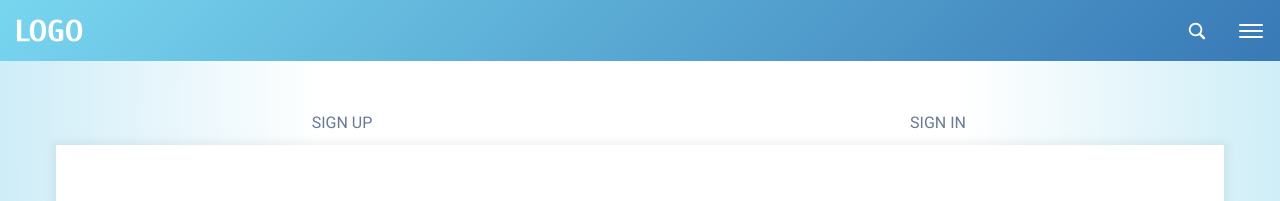
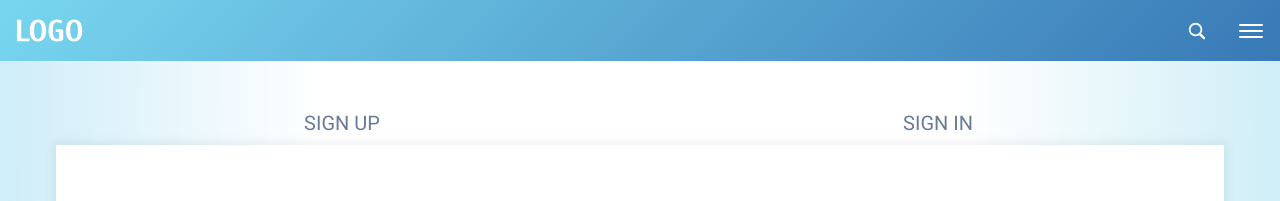
Before and after one commit to it-volunteers-ukraine/ChariERP, a Next.js app in the folder client/: page /en/sign-in in a window 1280 px wide. Shown: the top 201 px of the page. Built offline with nearby package versions, Linux system fonts and the light colour scheme.

Commit message:
fix font size and border radius

```diff
--- a/client/src/components/auth-links/links/index.tsx
+++ b/client/src/components/auth-links/links/index.tsx
@@ -20,7 +20,7 @@ export const Links = ({ text, href }: ILinks) => {
 
   return (
     <Link href={href} className={`${styles.link}`}>
-      <span className="z-20 text-inherit">{text}</span>
+      <span className="z-20 text-inherit text-[20px]">{text}</span>
       <div className={styles.overlay} />
     </Link>
   );
--- a/client/src/components/auth-links/links/styles.ts
+++ b/client/src/components/auth-links/links/styles.ts
@@ -7,7 +7,7 @@ export const getStyles = ({ active }: { active: boolean }) => ({
     { 'text-[#687A95]': !active },
   ),
   overlay: clsx(
-    'absolute top-0 left-0 w-full h-full rounded-t-[42px] z-10 transition-all duration-300',
+    'absolute top-0 left-0 w-full h-full rounded-t-[32px] desktop:rounded-t-[42px] z-10 transition-all duration-300',
     { 'bg-bgAuthLinks opacity-100 z-10 ': active },
     { 'bg-transparent opacity-0': !active },
   ),
```
